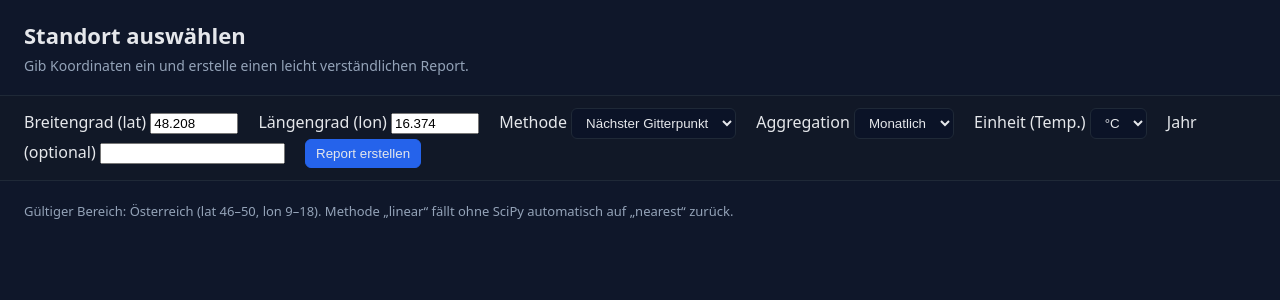
After one commit to Kalti99/austria_cmip6_data, a Flask app: page /home in a window 1280 px wide. The commit adds this page. Shown: the top 300 px of the page. Run offline with Flask 3, Linux system fonts and the light colour scheme.

Commit message:
Add user-friendly UI: /home input form and /report summary page; per-variable charts and short report for all variables

```diff
--- a/austria/app.py
+++ b/austria/app.py
@@ -36,6 +36,7 @@ DATASETS = {
 }
 
 VAR_LABELS = {"tas": "Temperatur", "sfcWind": "Windgeschwindigkeit", "pr": "Niederschlag"}
+SCEN_LIST = ("ssp126", "ssp245", "ssp585")
 
 def _files_for_var(var_key: str) -> dict:
     return DATASETS.get(var_key, DATASETS["tas"])  # default to temperature
@@ -174,23 +175,17 @@ def build_figure(agg: str = "monthly", unit: str = "C", lat: float | None = None
                 )
             )
 
-    title_text = (
-        f"Austria point temperature @ lat={lat:.3f}, lon={lon:.3f} â€” {agg} ({unit.upper()})"
-        if lat is not None and lon is not None
-        else f"Austria mean near-surface air temperature â€” {agg} ({unit.upper()})"
-    )
+    var_label = VAR_LABELS.get(var_key, var_key)
+    where_txt = (f"Punkt lat={lat:.3f}, lon={lon:.3f}" if (lat is not None and lon is not None) else "Österreich‑Mittel")
     fig.update_layout(
-        title=title_text,
-        xaxis_title="Time" if agg == "monthly" else "Year",
-        yaxis_title=f"Temperature [{units_label}]" if units_label else "Temperature",
+        title=f"{var_label} — {where_txt} — {agg}",
+        xaxis_title="Zeit" if agg == "monthly" else "Jahr",
+        yaxis_title=(f"Wert [{units_label}]" if units_label else "Wert"),
         template="plotly_white",
         legend=dict(orientation="h", y=1.1),
         margin=dict(l=40, r=20, t=60, b=40),
     )
-    # Override title with variable-aware label
-    var_label = VAR_LABELS.get(var_key, var_key)
-    where_txt = (f"Punkt lat={lat:.3f}, lon={lon:.3f}" if lat is not None and lon is not None else "Ã–sterreichâ€‘Mittel")
-    fig.update_layout(title=f"{var_label} â€” {where_txt} â€” {agg}")
+    return fig
     return fig
 
 
@@ -344,6 +339,114 @@ def create_app() -> Flask:
             files_present={k: os.path.exists(v) for k, v in _files_for_var(var_key).items()},
         )
 
+    @app.route("/home")
+    def home():
+        # Simple landing form that redirects to /report
+        def _parse_float(val, default):
+            try:
+                return float(val)
+            except Exception:
+                return default
+        lat = _parse_float(request.args.get("lat", "48.208"), 48.208)
+        lon = _parse_float(request.args.get("lon", "16.374"), 16.374)
+        method = request.args.get("method", "nearest").lower()
+        agg = request.args.get("agg", "monthly").lower()
+        unit = request.args.get("unit", "C").upper()
+        year = request.args.get("year", "")
+        return render_template("home.html", lat=lat, lon=lon, method=method, agg=agg, unit=unit, year=year)
+
+    @app.route("/report")
+    def report():
+        # Collect inputs
+        def _parse_float(val, default):
+            try:
+                return float(val)
+            except Exception:
+                return default
+        def _clamp_at(lat, lon):
+            return max(46.0, min(50.0, lat)), max(9.0, min(18.0, lon))
+        lat = _parse_float(request.args.get("lat", "48.208"), 48.208)
+        lon = _parse_float(request.args.get("lon", "16.374"), 16.374)
+        lat, lon = _clamp_at(lat, lon)
+        method = request.args.get("method", "nearest").lower()
+        if method not in ("nearest", "linear"):
+            method = "nearest"
+        agg = request.args.get("agg", "monthly").lower()
+        if agg not in ("monthly", "annual"):
+            agg = "monthly"
+        unit = request.args.get("unit", "C").upper()
+        if unit not in ("C", "K"):
+            unit = "C"
+        year_bounds = _year_bounds_for("tas")
+        year_default = year_bounds[0] if year_bounds else None
+        year_param = request.args.get("year", str(year_default) if year_default else "")
+        try:
+            year = int(year_param) if year_param else None
+        except Exception:
+            year = year_default
+        if year is not None and year_bounds:
+            year = max(year_bounds[0], min(year_bounds[1], year))
+
+        # Helper to get point series DataArray
+        def _ts_point_da(path: str):
+            ds = xr.open_dataset(path)
+            var = _find_var(ds)
+            da = _convert_by_var(var, ds[var], unit=unit)
+            _m = method if method in ("nearest", "linear") else "nearest"
+            if _m == "linear" and not HAS_SCIPY:
+                _m = "nearest"
+            if _m == "nearest":
+                return da.sel(lat=lat, lon=lon, method="nearest")
+            try:
+                return da.interp(lat=lat, lon=lon, method="linear")
+            except Exception:
+                return da.sel(lat=lat, lon=lon, method="nearest")
+
+        # Summary: early vs. late means for all variables/scenarios
+        summary = {}
+        for var_key, files in DATASETS.items():
+            var_summary = {}
+            for scen in SCEN_LIST:
+                path = files.get(scen)
+                if not path or not os.path.exists(path):
+                    continue
+                ts = _ts_point_da(path)
+                t = ts["time"]
+                e0, e1 = 2015, 2034
+                l0, l1 = 2080, 2099
+                ts_early = ts.where((t.dt.year >= e0) & (t.dt.year <= e1), drop=True)
+                ts_late = ts.where((t.dt.year >= l0) & (t.dt.year <= l1), drop=True)
+                if ts_early.size == 0 or ts_late.size == 0:
+                    continue
+                m_early = float(ts_early.mean().values)
+                m_late = float(ts_late.mean().values)
+                units = ts.attrs.get("units", "")
+                var_summary[scen] = {"early": round(m_early, 2), "late": round(m_late, 2), "delta": round(m_late - m_early, 2), "units": units}
+            summary[var_key] = var_summary
+
+        # Charts for all variables
+        figs = {}
+        figs2 = {}
+        for var_key in ("tas", "sfcWind", "pr"):
+            figs[var_key] = build_figure(agg=agg, unit=unit, lat=lat, lon=lon, method=method, var_key=var_key).to_html(full_html=False, include_plotlyjs="cdn" if var_key == "tas" else False)
+            if year is not None:
+                figs2[var_key] = build_year_detail_figure(year=year, unit=unit, lat=lat, lon=lon, method=method, var_key=var_key).to_html(full_html=False, include_plotlyjs=False)
+
+        return render_template(
+            "report.html",
+            lat=lat,
+            lon=lon,
+            agg=agg,
+            unit=unit,
+            method=method,
+            year=year,
+            year_bounds=year_bounds,
+            summary=summary,
+            figs=figs,
+            figs2=figs2,
+            var_labels=VAR_LABELS,
+        )
+
     return app
 
 
--- a/austria/static/style.css
+++ b/austria/static/style.css
@@ -19,3 +19,8 @@ button{background:var(--accent);border-color:var(--accent);cursor:pointer}
 .status ul{list-style:none;padding:0;margin:0;display:flex;gap:16px}
 .chart{padding:8px 8px 24px}
 footer{padding:10px 24px;color:var(--muted);font-size:12px;border-top:1px solid #1f2937}
+.grid{display:grid;grid-template-columns:repeat(auto-fit,minmax(240px,1fr));gap:16px;padding:8px 24px}
+.card{background:#0b1327;border:1px solid #1f2937;border-radius:8px;padding:14px}
+.card h3{margin:0 0 8px 0;font-size:16px}
+.muted{color:var(--muted)}
+.cards h2{padding:8px 24px;margin:0}
--- /dev/null
+++ b/austria/templates/home.html
@@ -0,0 +1,58 @@
+<!doctype html>
+<html lang="de">
+<head>
+  <meta charset="utf-8" />
+  <meta name="viewport" content="width=device-width, initial-scale=1" />
+  <title>CMIP6 Österreich — Standort wählen</title>
+  <link rel="stylesheet" href="{{ url_for('static', filename='style.css') }}" />
+</head>
+<body>
+  <header>
+    <h1>Standort auswählen</h1>
+    <p class="sub">Gib Koordinaten ein und erstelle einen leicht verständlichen Report.</p>
+  </header>
+
+  <section class="controls">
+    <form method="get" action="{{ url_for('report') }}">
+      <label>
+        Breitengrad (lat)
+        <input type="number" step="0.001" name="lat" value="{{ '%.3f'|format(lat) }}" min="46" max="50" />
+      </label>
+      <label>
+        Längengrad (lon)
+        <input type="number" step="0.001" name="lon" value="{{ '%.3f'|format(lon) }}" min="9" max="18" />
+      </label>
+      <label>
+        Methode
+        <select name="method">
+          <option value="nearest" {{ 'selected' if method == 'nearest' else '' }}>Nächster Gitterpunkt</option>
+          <option value="linear" {{ 'selected' if method == 'linear' else '' }}>Linear (Interpolation)</option>
+        </select>
+      </label>
+      <label>
+        Aggregation
+        <select name="agg">
+          <option value="monthly" {{ 'selected' if agg == 'monthly' else '' }}>Monatlich</option>
+          <option value="annual" {{ 'selected' if agg == 'annual' else '' }}>Jährlich</option>
+        </select>
+      </label>
+      <label>
+        Einheit (Temp.)
+        <select name="unit">
+          <option value="C" {{ 'selected' if unit == 'C' else '' }}>°C</option>
+          <option value="K" {{ 'selected' if unit == 'K' else '' }}>K</option>
+        </select>
+      </label>
+      <label>
+        Jahr (optional)
+        <input type="number" name="year" value="{{ year }}" />
+      </label>
+      <button type="submit">Report erstellen</button>
+    </form>
+  </section>
+
+  <section class="status">
+    <p class="muted">Gültiger Bereich: Österreich (lat 46–50, lon 9–18). Methode „linear“ fällt ohne SciPy automatisch auf „nearest“ zurück.</p>
+  </section>
+</body>
+</html>
```
Also changed, not shown: austria/templates/report.html (added, +79 -0 lines).
